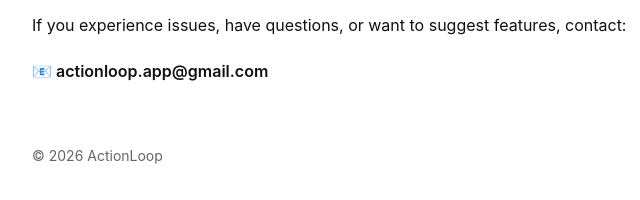
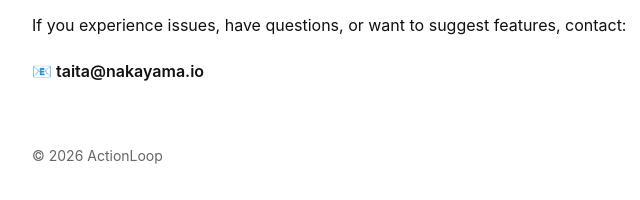
Before and after one commit to actionloop/actionloop-support, a plain HTML site: page index.html in a window 1280 px wide. Shown: the part 236-436 px from the top of the page, 308-948 px from the left. Drawn offline with Linux system fonts and the light colour scheme.

Commit message:
Update contact email in index.html

```diff
--- a/index.html
+++ b/index.html
@@ -40,7 +40,7 @@
 </p>
 
 <p class="email">
-📧 actionloop.app@gmail.com
+📧 taita@nakayama.io
 </p>
 
 <div class="footer">
```
